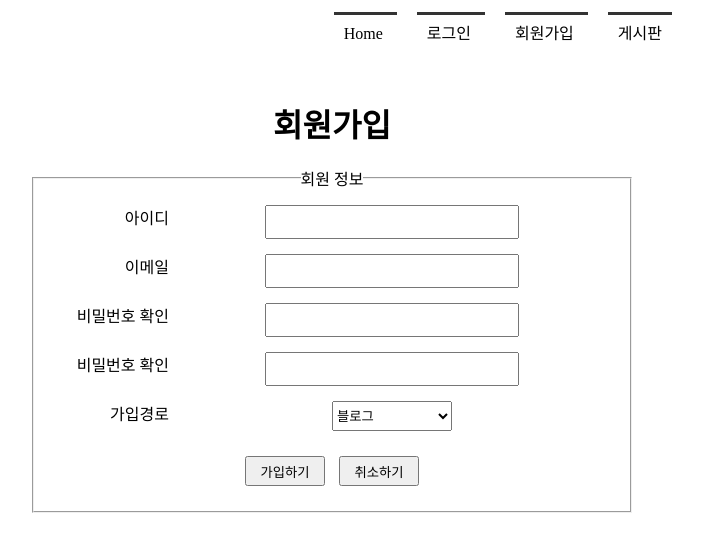
After one commit to yj1408/pyworks, a Flask app: template day26/website/templates/member.html in a window 1280 px wide. The commit adds this page. Shown: the top 552 px of the page, without its empty margins (308-1011 px from the left). Run offline with Flask 2, Linux system fonts and the light colour scheme; the template is opened without the code that fills it, so the values that code supplies are empty.

Commit message:
day27 소스파일

```diff
--- a/day26/website/static/css/style.css
+++ b/day26/website/static/css/style.css
@@ -1,7 +1,28 @@
+/* index 페이지 스타일 */
+*{margin: 0; padding: 0;}
+#container{width: 1000px; margin: 0 auto;}
+header{height: 100px}
+nav ul{list-style: none; text-align: right; margin-right:150px; padding-top: 20px}
+nav ul li{display: inline; margin: 10px; border-top: 3px solid #333; padding:10px;}
+nav ul li a{text-decoration: none; color: #000}
+nav ul li:hover{background-color:#eee;}
+section{text-align:center}
+section h1{font-size: 2em; margin-bottom: 20px;}
 
-body{
-    text-align: center;
-}
-h1{
-    color:skyblue;
-}
+/* member 페이지 스타일 */
+.join {width:600px; margin: 0 auto;}
+.join ul{list-style: none;}
+.join ul li{margin: 15px;}
+.join ul li label{width: 120px; float: left; text-align:right}
+.join ul li input[type="text"], [type="password"], [type="email"]{width:250px; height:30px;}
+.join ul li select{width: 120px; height:30px}
+.join ul li input[type="submit"],[type="reset"]{width: 80px; height:30px; margin:10px 5px}
+
+/* login 페이지 스타일 */
+.login {width:600px; margin: 0 auto;}
+.login ul{list-style: none;}
+.login ul li{margin: 15px;}
+.login ul li label{width: 120px; float: left; text-align:right}
+.login ul li input[type="text"], [type="password"], {width:250px; height:30px;}
+.login ul li select{width: 120px; height:30px}
+.login ul li input[type="submit"],[type="reset"]{width: 80px; height:30px; margin:10px 5px}
--- /dev/null
+++ b/day26/website/templates/member.html
@@ -0,0 +1,61 @@
+<!DOCTYPE html>
+<html lang="en">
+<head>
+    <meta charset="UTF-8">
+    <title>첫 화면입니다.</title>
+    <link rel="stylesheet" href="{{url_for('static', filename='css/style.css')  }}">
+</head>
+<body>
+    <div id="container">
+        <header>
+            <nav>
+                <ul>
+                    <li><a href="/">Home</a> </li>
+                    <li><a href="#">로그인</a> </li>
+                    <li><a href="/member">회원가입</a> </li>
+                    <li><a href="#">게시판</a> </li>
+                </ul>
+            </nav>
+        </header>
+        <section>
+            <h1>회원가입</h1>
+            <form action="#" method="post" class="join">
+                <fieldset>
+                    <legend>회원 정보</legend>
+                    <ul>
+                        <li>
+                            <label for="uid">아이디</label>
+                            <input type="text" id="uid" name="uid">
+                        </li>
+                        <li>
+                            <label for="umail">이메일</label>
+                            <input type="text" id="umail" name="umail">
+                        </li>
+                        <li>
+                            <label for="pwd1">비밀번호 확인</label>
+                            <input type="password" id="pwd1" name="pwd1">
+                        </li>
+                        <li>
+                            <label for="pwd2">비밀번호 확인</label>
+                            <input type="password" id="pwd2" name="pwd2">
+                        </li>
+                        <li>
+                            <label for="path">가입경로</label>
+                            <select id="path" name="path">
+                                <option value="blog">블로그</option>
+                                <option value="search">검색</option>
+                                <option value="sns">SNS</option>
+                                <option value="etc">기타</option>
+                            </select>
+                        </li>
+                        <li>
+                            <input type="submit" value="가입하기">
+                            <input type="reset" value="취소하기">
+                        </li>
+                    </ul>
+                </fieldset>
+            </form>
+        </section>
+    </div>
+</body>
+</html>
```
Also changed, not shown: day26/data/score_dic.py (+14 -9 lines), day26/website/start_app.py (+8 -0 lines), day26/website/static/js/watch.js (added, +9 -0 lines), day26/website/templates/index.html (+17 -2 lines), day26/website/templates/login.html (added, +23 -0 lines), day27/data_list/find_max.py (added, +21 -0 lines), day27/data_list/find_same_name.py (added, +20 -0 lines), day27/data_set/set_ex.py (added, +22 -0 lines).
